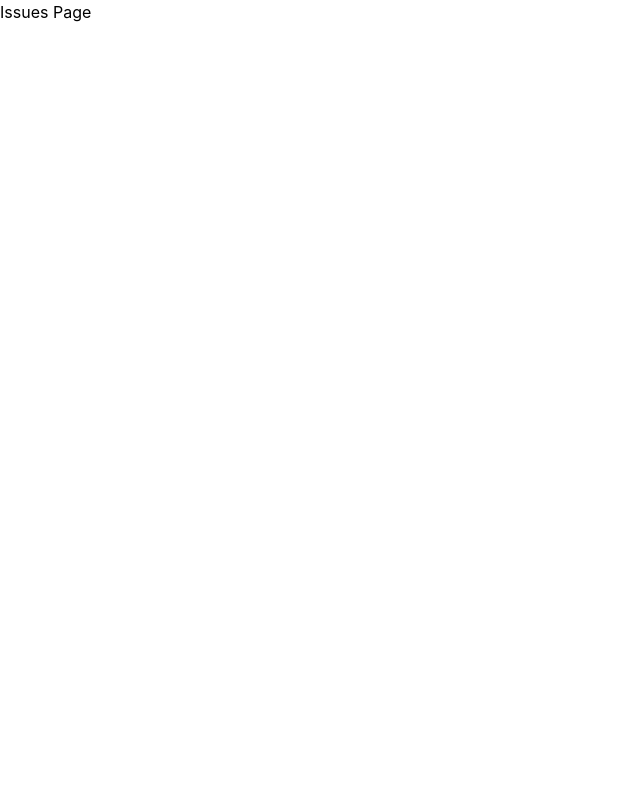
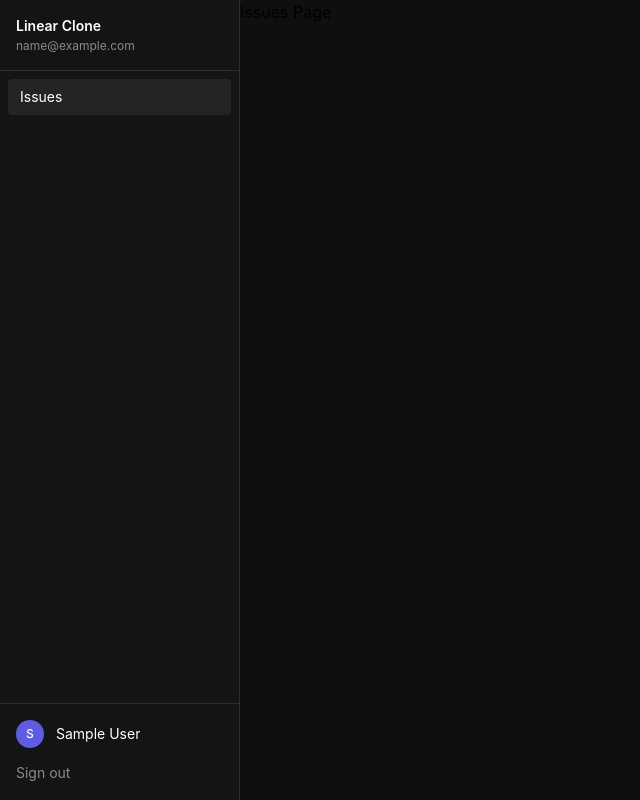
Before and after one commit to nbcreyes/Linear-clone, a React app in the folder frontend/: page /issues in a window 1280 px wide. Shown: the whole page, without its empty margins (0-640 px from the left). Built offline with nearby package versions, Linux system fonts and the light colour scheme; sample sign-in values are in the browser's storage; the HTML template or start-up script is replaced by a standard one.

Commit message:
Protected routes, sidebar, and layout complete

```diff
--- a/frontend/src/App.jsx
+++ b/frontend/src/App.jsx
@@ -2,6 +2,8 @@ import { BrowserRouter, Routes, Route, Navigate } from 'react-router-dom'
 import LoginPage from './pages/LoginPage'
 import RegisterPage from './pages/RegisterPage'
 import IssuesPage from './pages/IssuesPage'
+import ProtectedRoute from './components/ProtectedRoute'
+import Layout from './components/Layout'
 
 function App() {
   return (
@@ -10,7 +12,16 @@ function App() {
         <Route path='/' element={<Navigate to='/issues' />} />
         <Route path='/login' element={<LoginPage />} />
         <Route path='/register' element={<RegisterPage />} />
-        <Route path='/issues' element={<IssuesPage />} />
+        <Route
+          path='/issues'
+          element={
+            <ProtectedRoute>
+              <Layout>
+                <IssuesPage />
+              </Layout>
+            </ProtectedRoute>
+          }
+        />
       </Routes>
     </BrowserRouter>
   )
--- /dev/null
+++ b/frontend/src/components/Layout.jsx
@@ -0,0 +1,14 @@
+import Sidebar from './Sidebar'
+
+function Layout({ children }) {
+  return (
+    <div className="flex h-screen bg-[#0f0f0f] overflow-hidden">
+      <Sidebar />
+      <main className="flex-1 overflow-y-auto">
+        {children}
+      </main>
+    </div>
+  )
+}
+
+export default Layout
--- /dev/null
+++ b/frontend/src/components/ProtectedRoute.jsx
@@ -0,0 +1,14 @@
+import { Navigate } from 'react-router-dom'
+import useAuthStore from '../store/authStore'
+
+function ProtectedRoute({ children }) {
+  const isAuthenticated = useAuthStore((state) => state.isAuthenticated)
+
+  if (!isAuthenticated) {
+    return <Navigate to='/login' />
+  }
+
+  return children
+}
+
+export default ProtectedRoute
--- /dev/null
+++ b/frontend/src/components/Sidebar.jsx
@@ -0,0 +1,68 @@
+import { Link, useLocation, useNavigate } from 'react-router-dom'
+import useAuthStore from '../store/authStore'
+
+function Sidebar() {
+  const location = useLocation()
+  const navigate = useNavigate()
+  const user = useAuthStore((state) => state.user)
+  const logout = useAuthStore((state) => state.logout)
+
+  const handleLogout = () => {
+    logout()
+    navigate('/login')
+  }
+
+  const navItems = [
+    { label: 'Issues', path: '/issues' },
+  ]
+
+  return (
+    <div className="w-60 h-screen bg-[#141414] border-r border-[#2e2e2e] flex flex-col">
+
+      {/* Workspace header */}
+      <div className="p-4 border-b border-[#2e2e2e]">
+        <h2 className="text-white text-sm font-semibold truncate">
+          Linear Clone
+        </h2>
+        <p className="text-[#8a8a8a] text-xs mt-0.5 truncate">
+          {user?.email}
+        </p>
+      </div>
+
+      {/* Navigation */}
+      <nav className="flex-1 p-2">
+        {navItems.map((item) => (
+          <Link
+            key={item.path}
+            to={item.path}
+            className={`flex items-center gap-2 px-3 py-2 rounded text-sm transition-colors ${
+              location.pathname === item.path
+                ? 'bg-[#242424] text-white'
+                : 'text-[#8a8a8a] hover:bg-[#1e1e1e] hover:text-white'
+            }`}
+          >
+            {item.label}
+          </Link>
+        ))}
+      </nav>
+
+      {/* User section */}
+      <div className="p-4 border-t border-[#2e2e2e]">
+        <div className="flex items-center gap-3 mb-3">
+          <div className="w-7 h-7 rounded-full bg-[#5e5ce6] flex items-center justify-center text-white text-xs font-medium">
+            {user?.name?.charAt(0).toUpperCase()}
+          </div>
+          <span className="text-white text-sm truncate">{user?.name}</span>
+        </div>
+        <button
+          onClick={handleLogout}
+          className="w-full text-left text-sm text-[#8a8a8a] hover:text-white transition-colors"
+        >
+          Sign out
+        </button>
+      </div>
+    </div>
+  )
+}
+
+export default Sidebar
```
